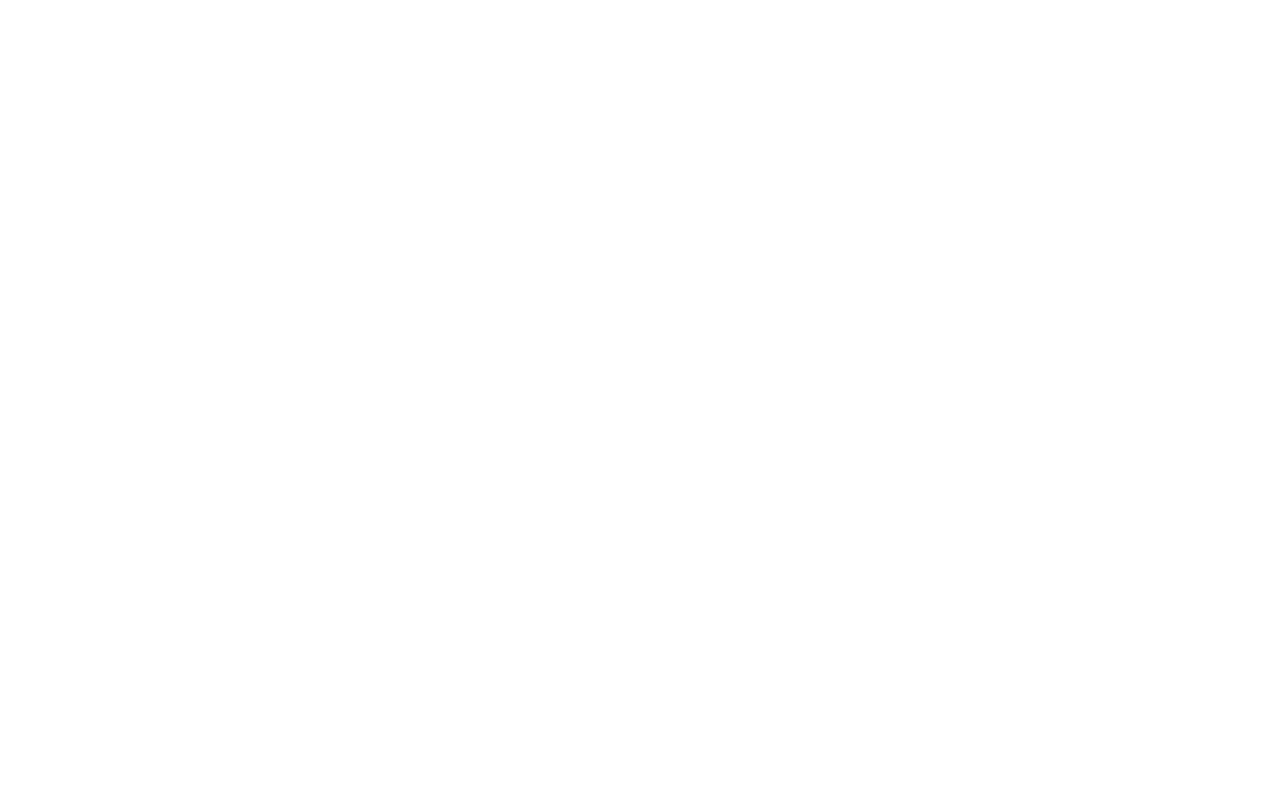
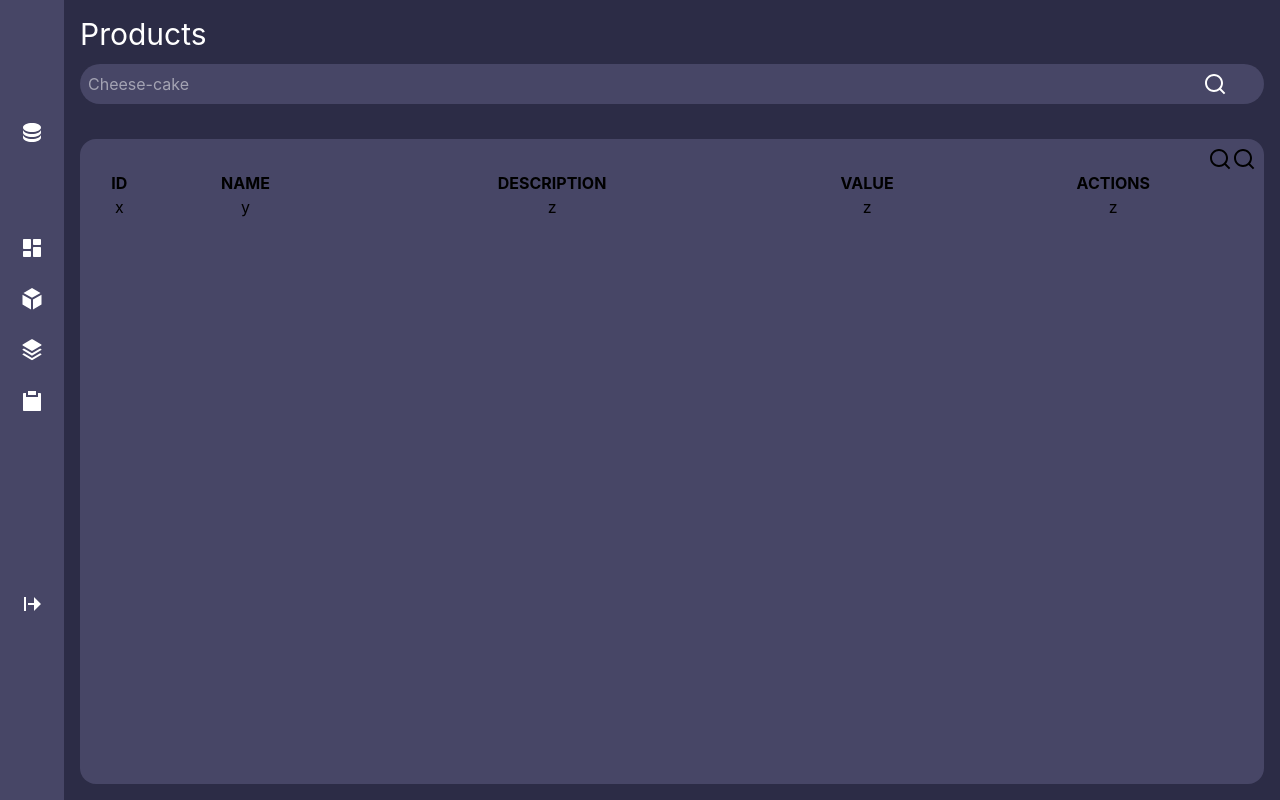
Before and after one commit to LucasDvd04/ERP, a React (Vite) app in the folder frontend/erp-front/: page /products in a window 1280 px wide. Before the commit this address had no page. Built offline with nearby package versions, Linux system fonts and the light colour scheme.

Commit message:
inserct page of products

```diff
--- a/frontend/erp-front/src/App.css
+++ b/frontend/erp-front/src/App.css
@@ -11,3 +11,7 @@
   --color-primary: #2c2c46;
   --color-secondary: #474666;
 }
+
+.body{
+  background-color: #2c2c46;
+}
--- a/frontend/erp-front/src/App.jsx
+++ b/frontend/erp-front/src/App.jsx
@@ -3,6 +3,7 @@
 import { BrowserRouter, Route, Routes } from 'react-router-dom'
 import Login from './pages/login'
 import Home from './pages/home'
+import Products from './pages/products'
 
 
 function App() {
@@ -13,6 +14,9 @@
       <Routes>
         <Route path='/' element={<Login/>}/>
         <Route path='/home' element={<Home/>}/>
+        <Route path='/products' element={<Products/>}/>
+        <Route path='/materials' element={<Home/>}/>
+        <Route path='/sheets' element={<Home/>}/>
       </Routes>
     </BrowserRouter>
 
--- /dev/null
+++ b/frontend/erp-front/src/pages/products.jsx
@@ -0,0 +1,48 @@
+import { RiSearchLine } from "@remixicon/react";
+import Sidebar from "../components/_sidebar";
+
+function Products(){
+    return (
+        <>
+            <div className="flex bg-primary">
+                <Sidebar/>
+                <div className="content flex flex-col flex-auto gap-4 p-4">
+                    <div className="w-full h-2/12 text-white flex flex-col gap-3">
+                        <h1 className="text-3xl ">Products</h1>
+                        <div className="flex ">
+                            <input type="text" placeholder="Cheese-cake" className="w-11/12 p-2 outline-none bg-secondary rounded-l-full" />
+                            <button className=" w-1/12 flex items-center justify-center hover:bg-primary bg-secondary rounded-r-full"><RiSearchLine color="rgba(255,255,255,1) " /></button>
+                        </div>
+                    </div>
+                    <div className="w-full h-full bg-secondary rounded-2xl p-2">
+                        <div className="flex items-end justify-end">
+                            <RiSearchLine/>
+                            <RiSearchLine/>
+                        </div>
+                        <div className="w-full">
+                            <table className="w-full">
+                            <tr className=" ">
+                                <th>ID</th>
+                                <th>NAME</th>
+                                <th>DESCRIPTION</th>
+                                <th>VALUE</th>
+                                <th>ACTIONS</th>
+                            </tr>
+
+                            <tr className="text-center">
+                                <td>x</td>
+                                <td>y</td>
+                                <td>z</td>
+                                <td>z</td>
+                                <td>z</td>
+                            </tr>
+                        </table>
+                        </div>
+                    </div>
+                </div>
+            </div>
+        </>
+    )
+}
+
+export default Products;
```
